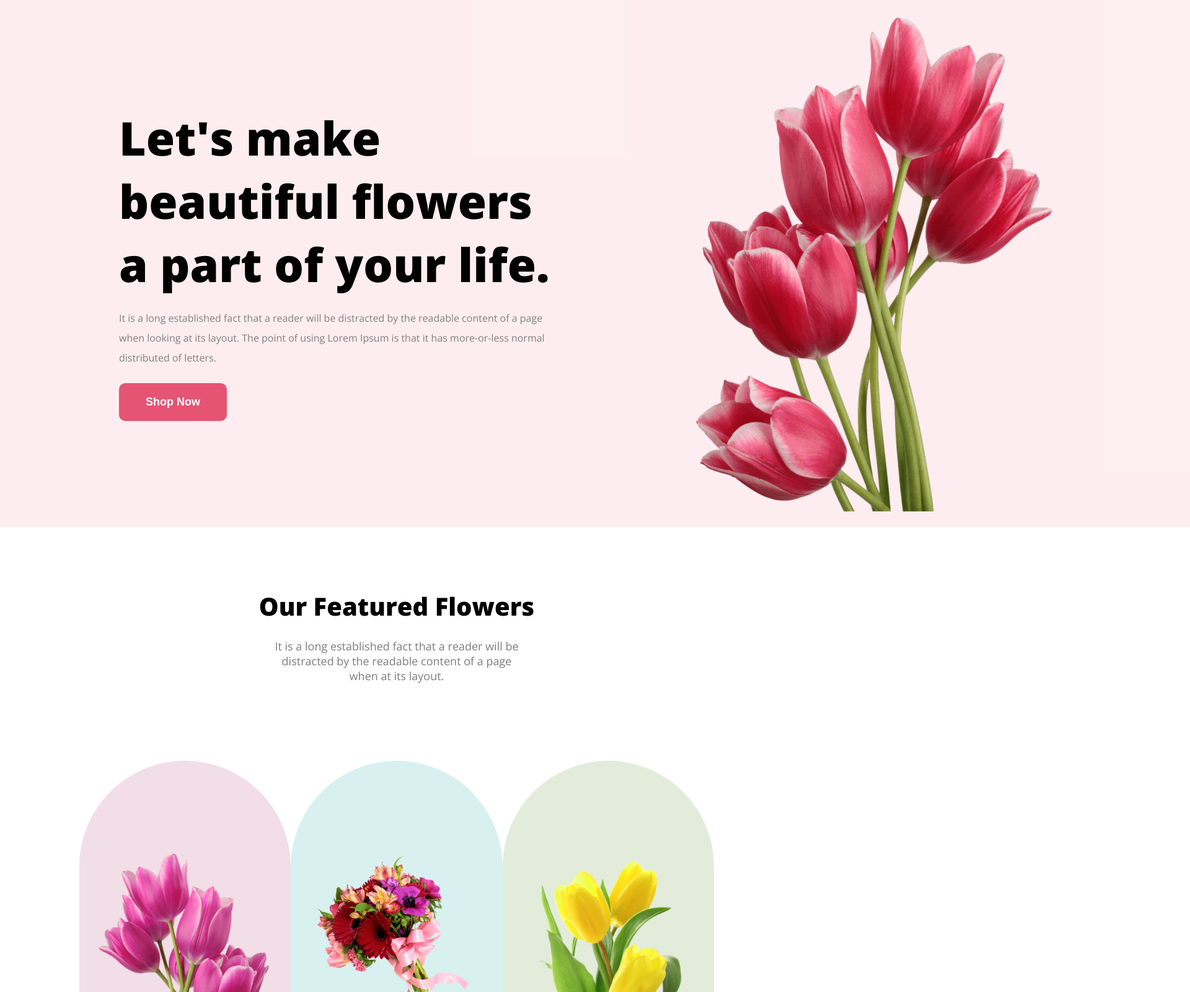
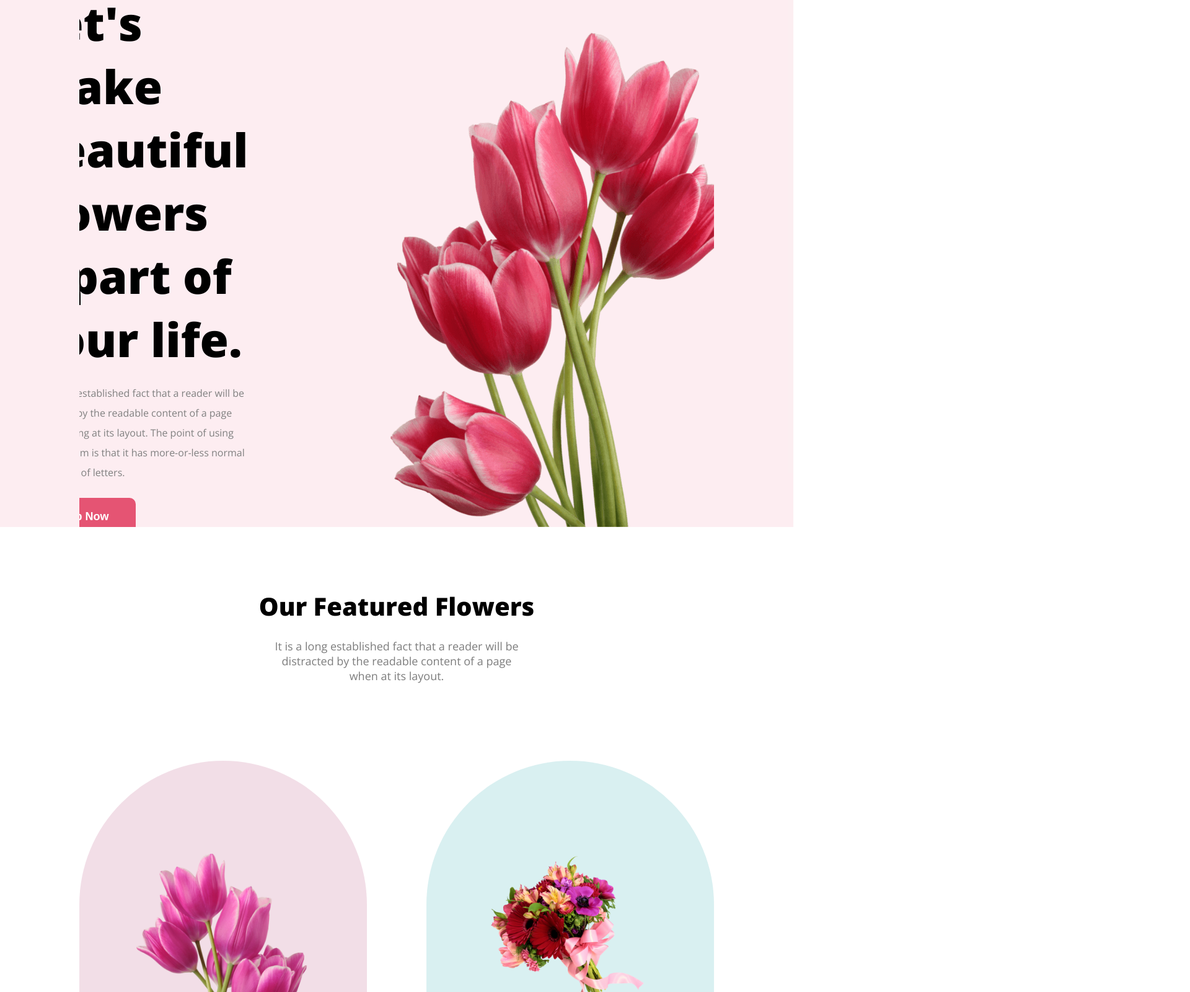
Before and after one commit to MHShohag911/Assignment-01, a plain HTML site: page index.html in a window 1280 px wide. Shown: the top 1600 px of the page at 62% size, 1920 px wide, since content can reach past the window. Drawn offline with nearby package versions, Linux system fonts and the light colour scheme; a web font is replaced by a local one.

Commit message:
Third Commit

```diff
--- a/styles/style.css
+++ b/styles/style.css
@@ -31,11 +31,12 @@ body {
 /* Header Section CSS */
 .body_main {
     background-color: rgba(229, 84, 115, 0.10);
-    width: 1920px;
+    width: 100%;
     height: 850px;
 }
 
 .header_mid {
+    overflow: hidden;
     display: flex;
     align-items: center;
     justify-content: center;
@@ -51,6 +52,10 @@ body {
     padding: 0px 200px 0px 0px;
     color: gray;
     margin-top: 20px;
+}
+
+.header_mid>img {
+    margin-bottom: -50px;
 }
 
 /* Featured Flower Section CSS */
@@ -73,6 +78,7 @@ body {
     display: flex;
     justify-content: space-between;
     align-items: center;
+    flex-wrap: wrap;
     margin-top: 100px;
 }
 
@@ -173,6 +179,7 @@ body {
     margin-bottom: 100px;
     display: flex;
     justify-content: space-between;
+    flex-wrap: wrap;
     align-items: center;
 }
 
@@ -192,6 +199,7 @@ body {
     padding: 100px 0px;
     display: flex;
     justify-content: space-between;
+    flex-wrap: wrap;
 }
 
 .review_card {
@@ -201,6 +209,7 @@ body {
     padding: 100px;
     border-radius: 10px;
     box-shadow: 2px 2px 15px 0px gray;
+    margin: 10px;
 }
 
 .review_card img {
```
